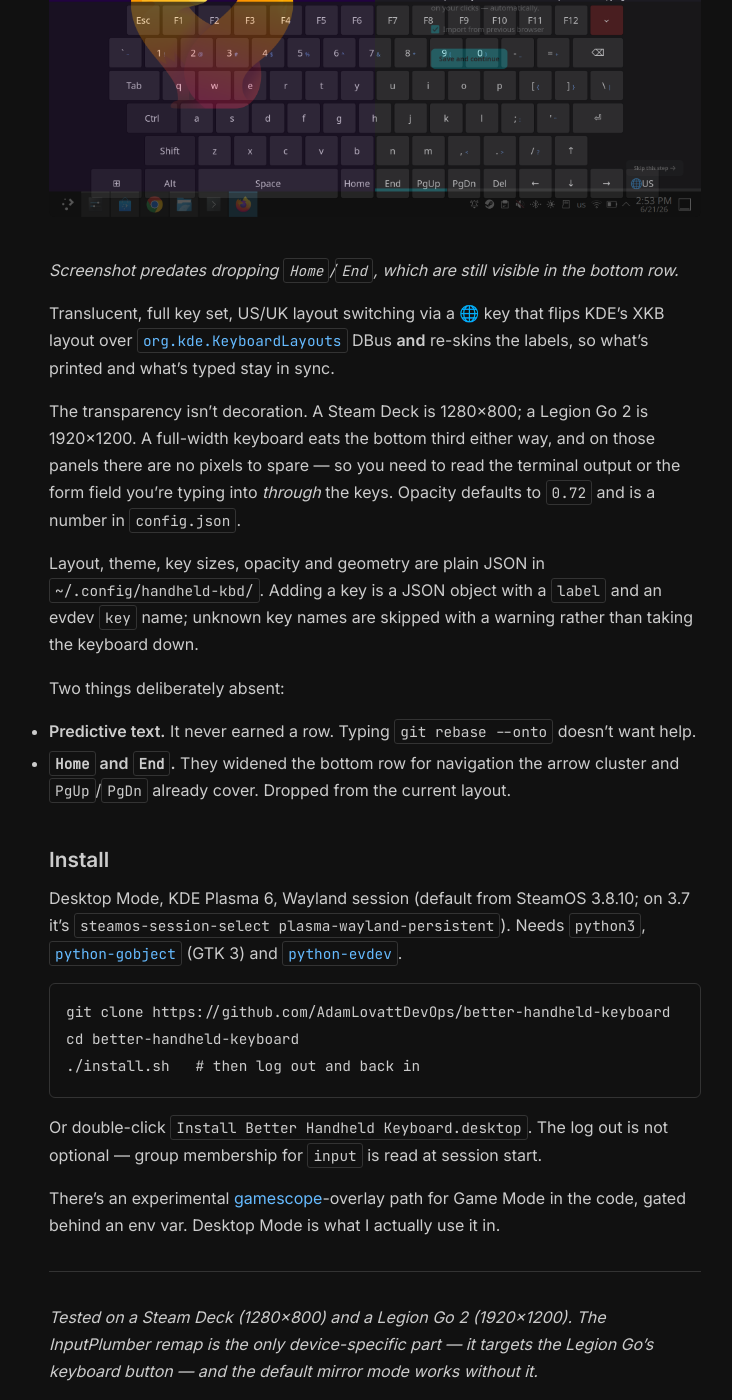
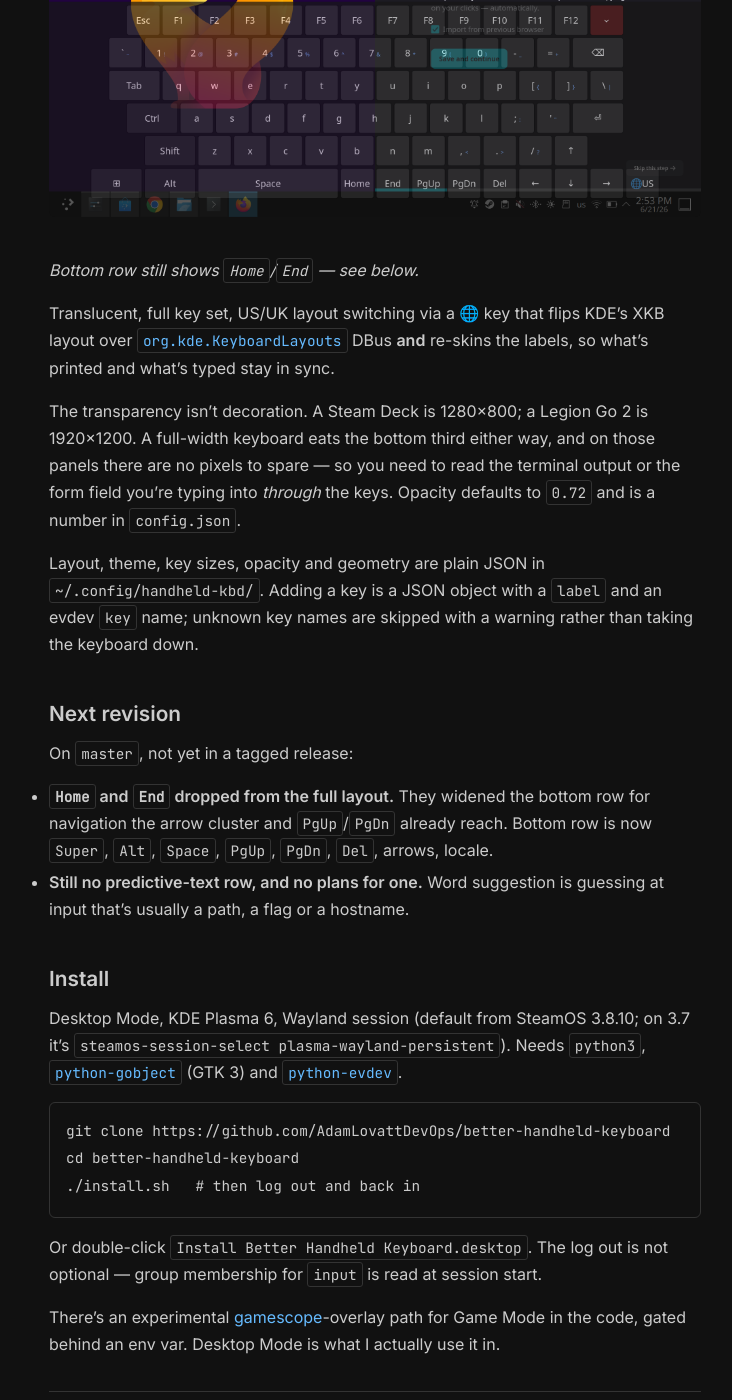
Before and after one commit to AdamLovattDevOps/adamlovattdevops.github.io, a Jekyll site: the page built from _posts/2026-08-05-steam-deck-keyboard.md, in a window 1280 px wide and 1400 px high, scrolled down 5751 px. Shown: the whole window, without its empty margins (265-997 px from the left). Built offline with Jekyll 4.4.1, drawn with Linux system fonts in a browser that asks for light colours.

Commit message:
Reframe layout changes as next revision rather than shipped state

```diff
--- a/_posts/2026-08-05-steam-deck-keyboard.md
+++ b/_posts/2026-08-05-steam-deck-keyboard.md
@@ -91,7 +91,7 @@ The daemon also watchdogs the keyboard process: its Wayland connection drops whe
 
 ![Better Handheld Keyboard over Firefox](/assets/images/handheld-kbd-screenshot.png)
 
-*Screenshot predates dropping `Home`/`End`, which are still visible in the bottom row.*
+*Bottom row still shows `Home`/`End` — see below.*
 
 Translucent, full key set, US/UK layout switching via a 🌐 key that flips KDE's XKB layout over [`org.kde.KeyboardLayouts`](https://invent.kde.org/plasma/kwin/-/blob/master/src/keyboard_layout.cpp) DBus **and** re-skins the labels, so what's printed and what's typed stay in sync.
 
@@ -99,10 +99,12 @@ The transparency isn't decoration. A Steam Deck is 1280×800; a Legion Go 2 is 1
 
 Layout, theme, key sizes, opacity and geometry are plain JSON in `~/.config/handheld-kbd/`. Adding a key is a JSON object with a `label` and an evdev `key` name; unknown key names are skipped with a warning rather than taking the keyboard down.
 
-Two things deliberately absent:
+## Next revision
 
-- **Predictive text.** It never earned a row. Typing `git rebase --onto` doesn't want help.
-- **`Home` and `End`.** They widened the bottom row for navigation the arrow cluster and `PgUp`/`PgDn` already cover. Dropped from the current layout.
+On `master`, not yet in a tagged release:
+
+- **`Home` and `End` dropped from the full layout.** They widened the bottom row for navigation the arrow cluster and `PgUp`/`PgDn` already reach. Bottom row is now `Super`, `Alt`, `Space`, `PgUp`, `PgDn`, `Del`, arrows, locale.
+- **Still no predictive-text row, and no plans for one.** Word suggestion is guessing at input that's usually a path, a flag or a hostname.
 
 ## Install
 
```
